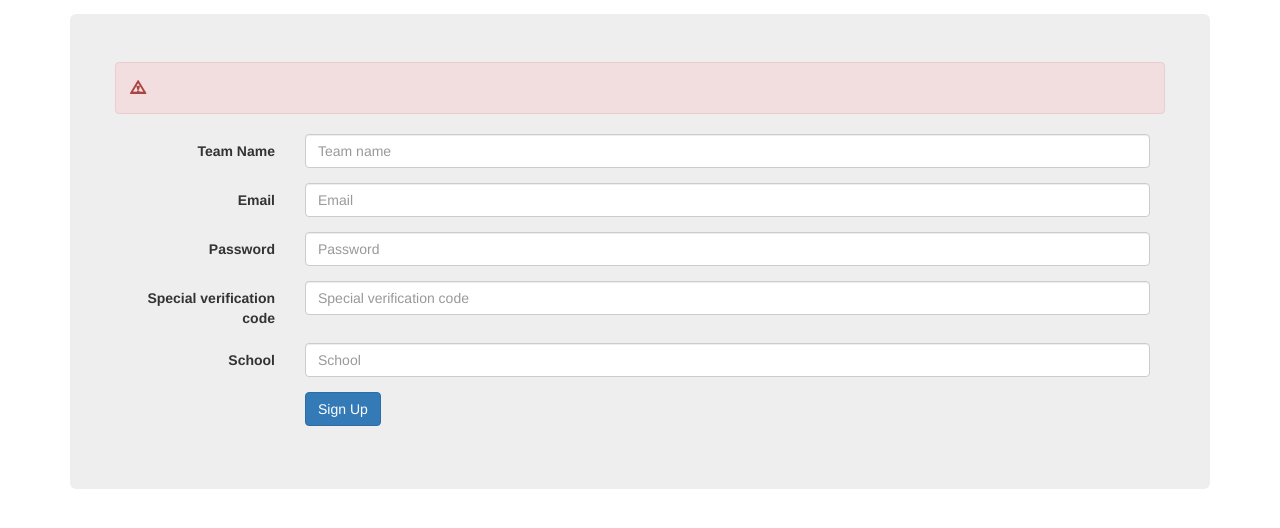
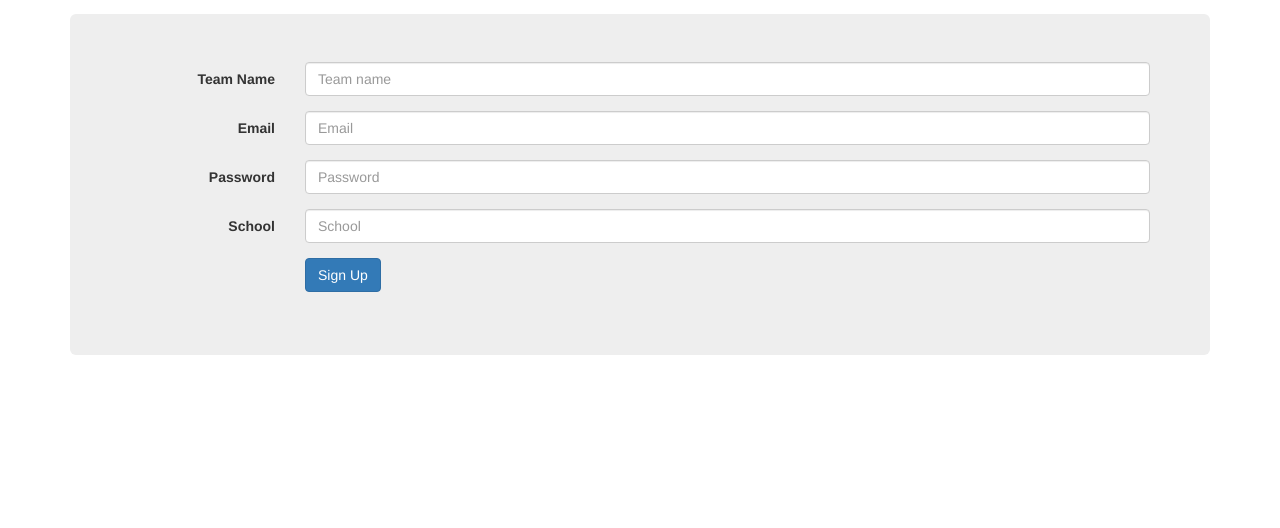
Before and after one commit to angstromctf/djangoctf, a Django app: page /accounts/signup/ in a window 1280 px wide. Shown: the part 149-677 px from the top of the page. Run offline with Django 3.2, Linux system fonts and the light colour scheme; some libraries are stand-ins or nearby versions.

Commit message:
Removed the Special Verification Code 'feature'

```diff
--- a/ctfapp/templates/signup.html
+++ b/ctfapp/templates/signup.html
@@ -23,10 +23,6 @@
 			</div>
 		{% else %}
 		<div class="form-group">
-			<div class="alert alert-danger" role="alert">
-				<span class="glyphicon glyphicon-warning-sign" aria-hidden="true"></span>
-				<strong>{{ username_error }}</strong>
-			</div>
 		{% endif %}
 			<label for="id_username" class="col-sm-2 control-label">Team Name</label>
 			<div class="col-sm-10">
@@ -38,7 +34,7 @@
 		<div class="form-group has-error">
 			<div class="alert alert-danger" role="alert">
 				<span class="glyphicon glyphicon-warning-sign" aria-hidden="true"></span>
-				<strong>{{ username_error }}</strong>
+				<strong>{{ email_error }}</strong>
 			</div>
 		{% else %}
 		<div class="form-group">
@@ -61,21 +57,6 @@
 			<label for="id_password" class="col-sm-2 control-label">Password</label>
 			<div class="col-sm-10">
 				<input type="password" class="form-control" id="id_password" placeholder="Password" name="password">
-			</div>
-		</div>
-
-        {% if password_error|length > 0 %}
-		<div class="form-group has-error">
-			<div class="alert alert-danger" role="alert">
-				<span class="glyphicon glyphicon-warning-sign" aria-hidden="true"></span>
-				<strong>{{ special_error }}</strong>
-			</div>
-		{% else %}
-		<div class="form-group">
-		{% endif %}
-            <label for="id_special" class="col-sm-2 control-label">Special verification code</label>
-			<div class="col-sm-10">
-				<input type="password" class="form-control" id="id_special" placeholder="Special verification code" name="special">
 			</div>
 		</div>
 
--- a/ctfapp/views.py
+++ b/ctfapp/views.py
@@ -14,6 +14,7 @@ from datetime import datetime
 
 #REPLACE THIS WITH CONTEST START TIME
 start_time = datetime(2015, 4, 5, 11, 22, 58, 83014)
+
 
 def index(request):
     return render_to_response('index.html', {
@@ -41,6 +42,7 @@ def scoreboard(request):
         'user_list': user_list,
         'data': str(solutions_list).replace('-1', 'null').replace('(', '[').replace(')', ']'),
     })
+
 
 @login_required
 def problems(request):
@@ -104,10 +106,6 @@ def signup(request):
             if len(request.cleaned_data[field]) == 0:
                 errors[field + '_error'] = "You need a {:s}".format(field.capitalize())
 
-        if hashlib.sha512(request.cleaned_data['special'].encode()).hexdigest() != "21cd8426ab8bdd348e6d8ecd22c33f9b178bd3136508f5296c7c348f8eeefb223cf55aa00f18bc5dead0769a658603f6f0b13c7eaaa37c6be55d0f0bc51182a0":
-            errors['special_error'] = "Bad verification code."
-            return render(request, 'signup.html', errors)
-
         # Create the user
         try:
             user = User.objects.create_user(request.cleaned_data['username'],
@@ -120,7 +118,7 @@ def signup(request):
 
             solved = ProblemSolved(team=user)
             solved.save()
-        except IntegrityError as e:
+        except IntegrityError:
             # The username/email they're requesting is already in use
             errors['username_error'] = 'Username already in use'
             return render(request, 'signup.html', errors)
```
Also changed, not shown: ctfapp/models.py (+4 -3 lines).
